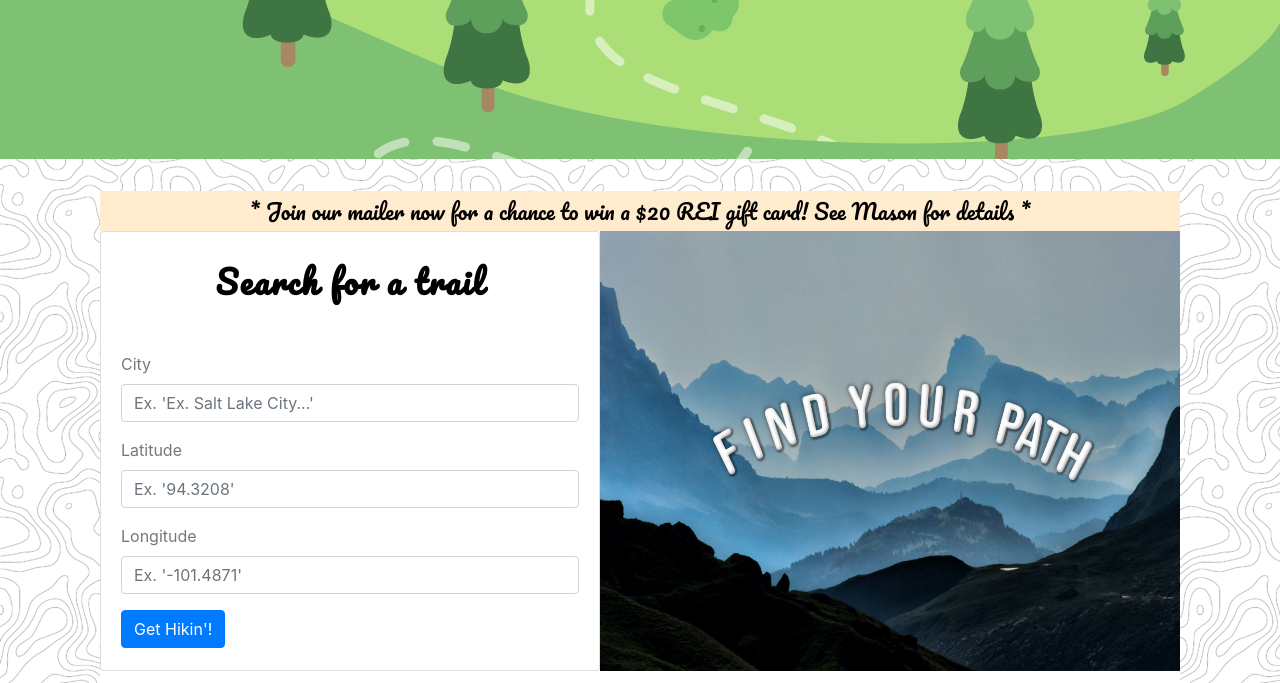
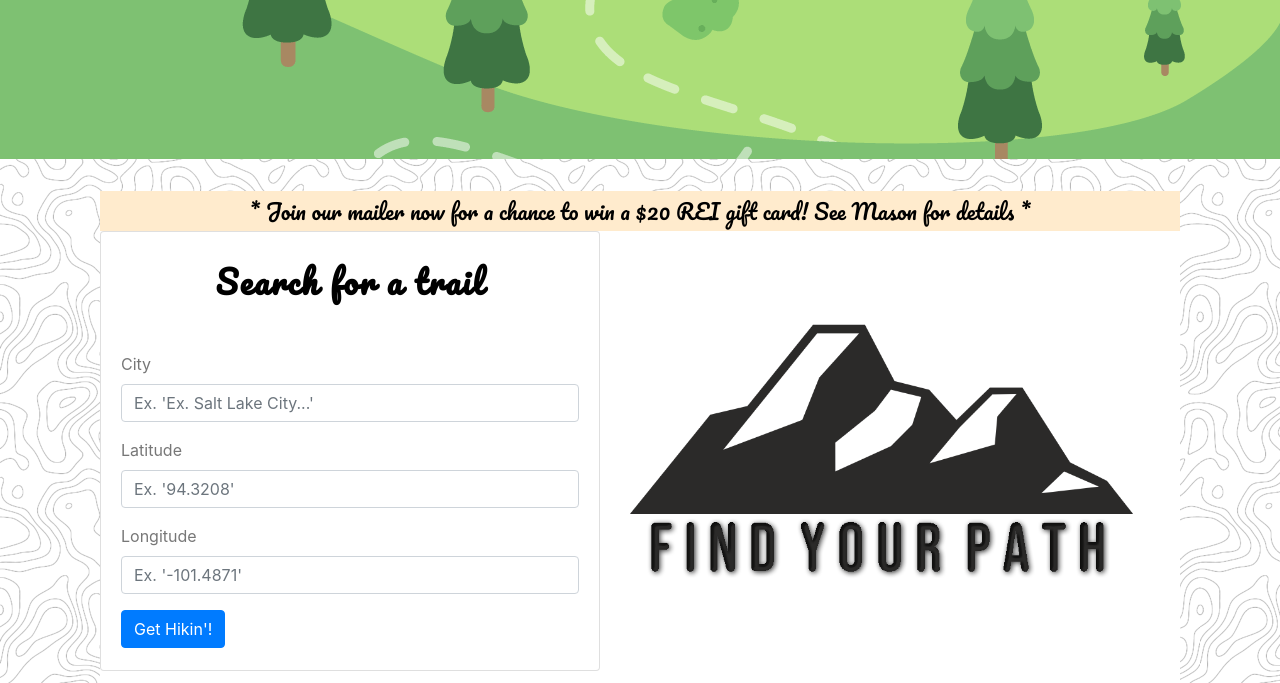
Before and after one commit to jonathan-meyer/team-one-project-one, a plain HTML site: page index.html in a window 1280 px wide. Shown: the part 269-952 px from the top of the page. Drawn offline with nearby package versions, Linux system fonts and the light colour scheme.

Commit message:
changed out the picture next to the form

```diff
--- a/assets/css/style.css
+++ b/assets/css/style.css
@@ -76,6 +76,7 @@ min-width: 500px;
 max-width: 580px;
 display: inline-block;
 height: 440px;
+padding-left: 30px;
 }
 
 #mailer {
--- a/index.html
+++ b/index.html
@@ -102,7 +102,7 @@
               <a href="#" class="btn btn-primary">Get Hikin'!</a>
             </div>
         </div>
-        <img src="./assets/images/mountain2.jpg" alt="mountain range" id="mountain-img">
+        <img src="./assets/images/mountain-vector.png" alt="mountain range" id="mountain-img">
       </div>
     </div>
   </div>
```
Also changed, not shown: assets/images/mountain-vector.png (added).
